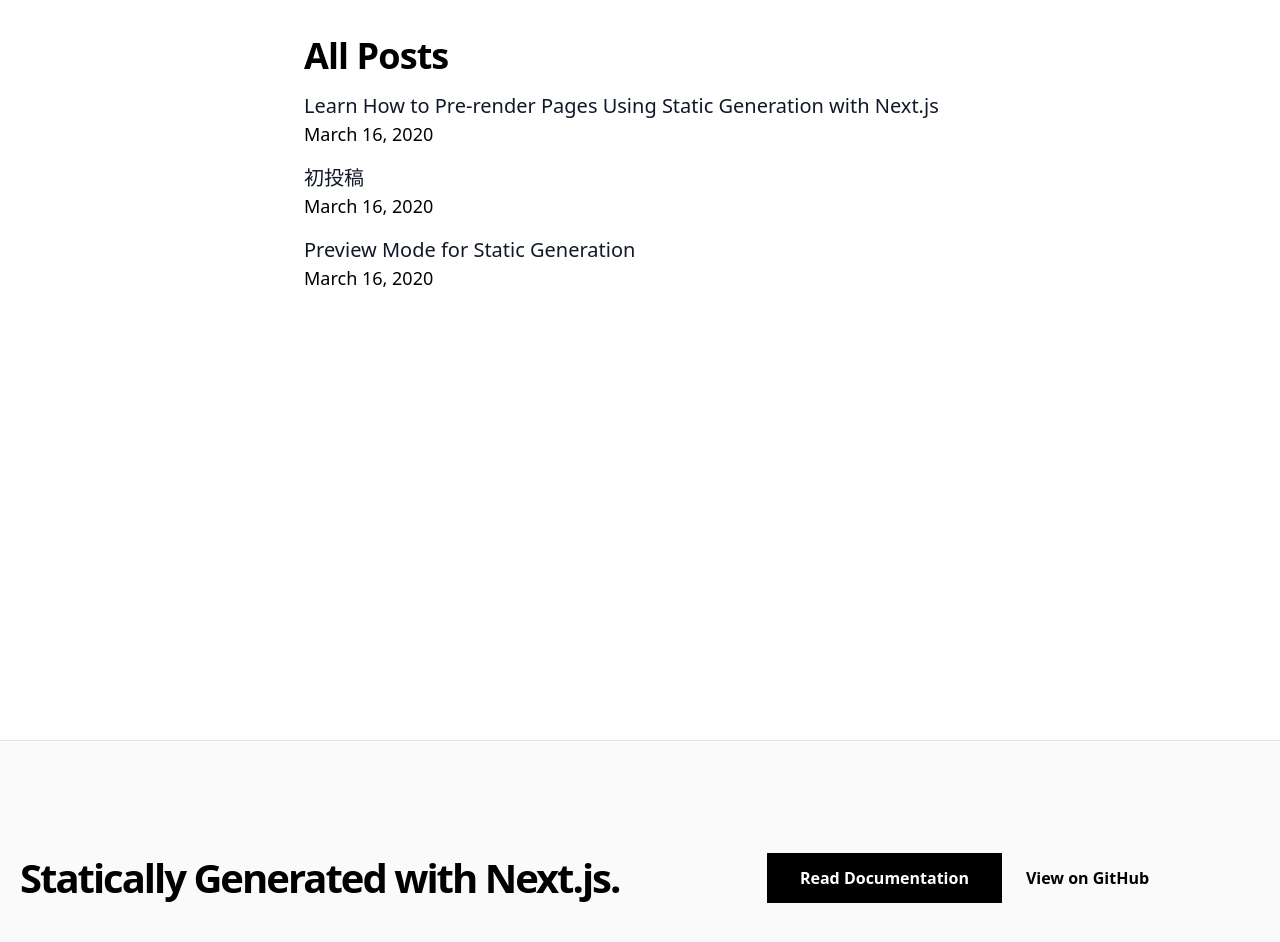
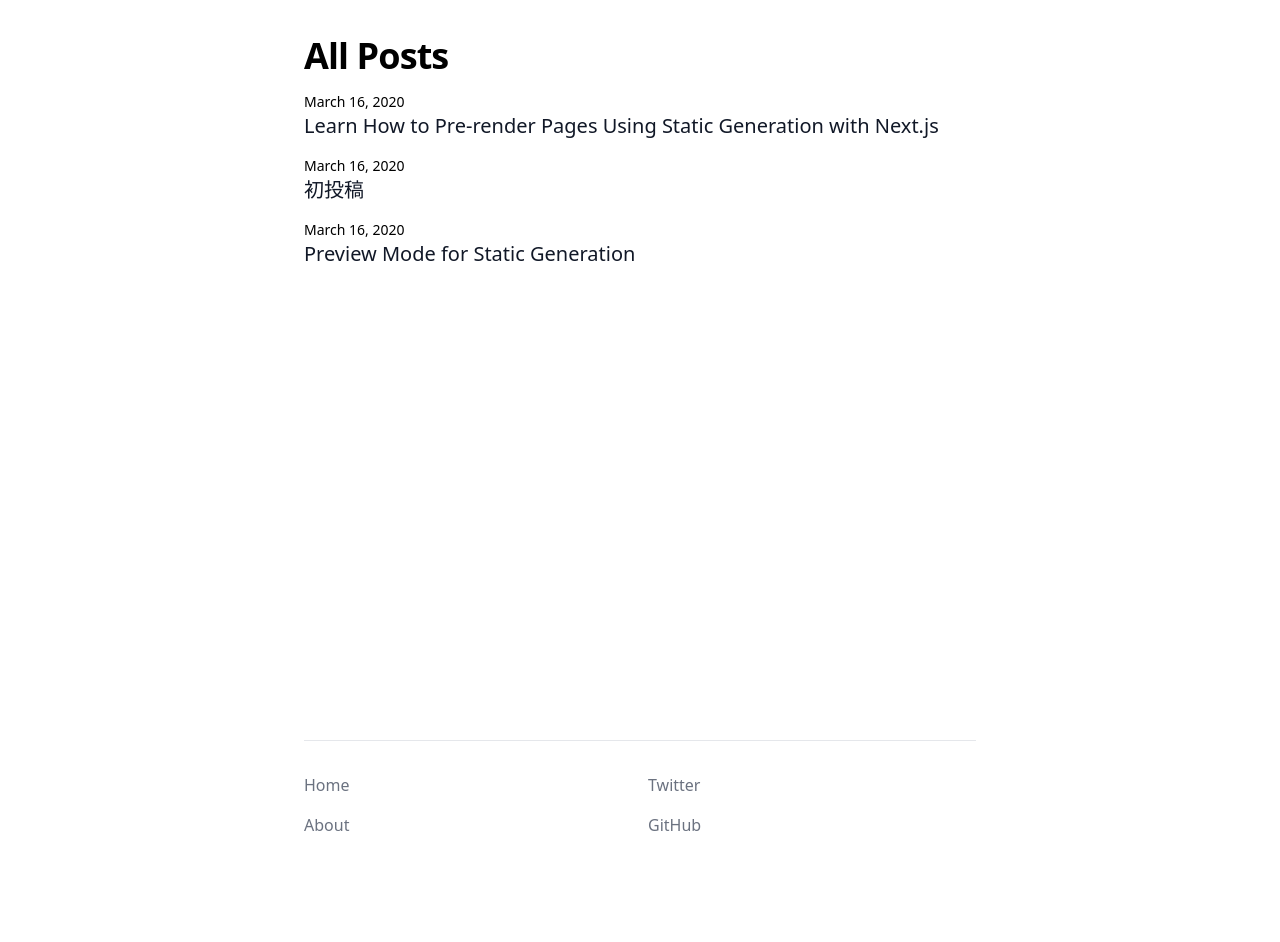
Before and after one commit to KentarouTawara/tech-blog-besed-Next.js, a Next.js app: page / in a window 1280 px wide. Shown: the part 180-1122 px from the top of the page. Built offline with nearby package versions, Linux system fonts and the light colour scheme.

Commit message:
redesign top page

```diff
--- a/components/footer.tsx
+++ b/components/footer.tsx
@@ -1,30 +1,40 @@
 import Container from './container'
+import Link from 'next/link'
 import { EXAMPLE_PATH } from '../lib/constants'
+
+const ExternalLink = ({ href, children }) => (
+  <a
+    className="text-gray-500 hover:text-gray-600 transition"
+    target="_blank"
+    rel="noopener noreferrer"
+    href={href}
+  >
+    {children}
+  </a>
+);
 
 const Footer = () => {
   return (
-    <footer className="bg-neutral-50 border-t border-neutral-200">
-      <Container>
-        <div className="py-28 flex flex-col lg:flex-row items-center">
-          <h3 className="text-4xl lg:text-[2.5rem] font-bold tracking-tighter leading-tight text-center lg:text-left mb-10 lg:mb-0 lg:pr-4 lg:w-1/2">
-            Statically Generated with Next.js.
-          </h3>
-          <div className="flex flex-col lg:flex-row justify-center items-center lg:pl-4 lg:w-1/2">
-            <a
-              href="https://nextjs.org/docs/basic-features/pages"
-              className="mx-3 bg-black hover:bg-white hover:text-black border border-black text-white font-bold py-3 px-12 lg:px-8 duration-200 transition-colors mb-6 lg:mb-0"
-            >
-              Read Documentation
+    <footer className="flex flex-col justify-center items-start max-w-2xl mx-auto w-full mb-8">
+      <hr className="w-full border-1 border-gray-200 dark:border-gray-800 mb-8" />
+      <div className="w-full max-w-2xl grid grid-cols-1 gap-4 pb-16 sm:grid-cols-2">
+        <div className="flex flex-col space-y-4">
+          <Link href="/">
+            <a className="text-gray-500 hover:text-gray-600 transition">Home</a>
+          </Link>
+          <Link href="/about">
+            <a className="text-gray-500 hover:text-gray-600 transition">
+              About
             </a>
-            <a
-              href={`https://github.com/vercel/next.js/tree/canary/examples/${EXAMPLE_PATH}`}
-              className="mx-3 font-bold hover:underline"
-            >
-              View on GitHub
-            </a>
-          </div>
+          </Link>
         </div>
-      </Container>
+        <div className="flex flex-col space-y-4">
+          <ExternalLink href="https://twitter.com/kentarotawara">
+            Twitter
+          </ExternalLink>
+          <ExternalLink href="https://github.com/KentarouTawara">GitHub</ExternalLink>
+        </div>
+      </div>
     </footer>
   )
 }
--- a/components/header.tsx
+++ b/components/header.tsx
@@ -6,10 +6,10 @@ const Header = () => {
       <nav className="flex items-center justify-between w-full relative max-w-2xl border-gray-200 dark:border-gray-700 mx-auto pt-8 pb-8 sm:pb-16  text-gray-900 ">
         <div className="ml-[-0.60rem]">
           <Link href="/">
-            <a className="p-1 sm:px-3 sm:py-2 rounded-lg hover:bg-gray-200 transition-all">Blog</a>
+            <a className="p-1 sm:px-3 sm:py-2 rounded-lg hover:bg-gray-200 transition-all text-gray-500">Blog</a>
           </Link>
           <Link href="/about">
-            <a className="p-1 sm:px-3 sm:py-2 rounded-lg hover:bg-gray-200 transition-all">About</a>
+            <a className="p-1 sm:px-3 sm:py-2 rounded-lg hover:bg-gray-200 transition-all text-gray-500">About</a>
           </Link>
         </div>
       </nav>
--- a/components/post-preview.tsx
+++ b/components/post-preview.tsx
@@ -24,16 +24,16 @@ const PostPreview = ({
   return (
         <Link as={`/posts/${slug}`} href="/posts/[slug]">
           <a className="w-full">
-            <div className="w-full">
+            <div className="text-sm">
+              <DateFormatter dateString={date} />
+            </div>
+            <div className="w-full mb-4">
               <div className="flex flex-col justify-between md:flex-row">
                 <h4 className="w-full text-lg font-medium text-gray-900 md:text-xl">
                   {title}
                 </h4>
               </div>
             </div>
-            <div className="text-lg mb-4">
-              <DateFormatter dateString={date} />
-            </div>
           </a>
         </Link>
   )
```
